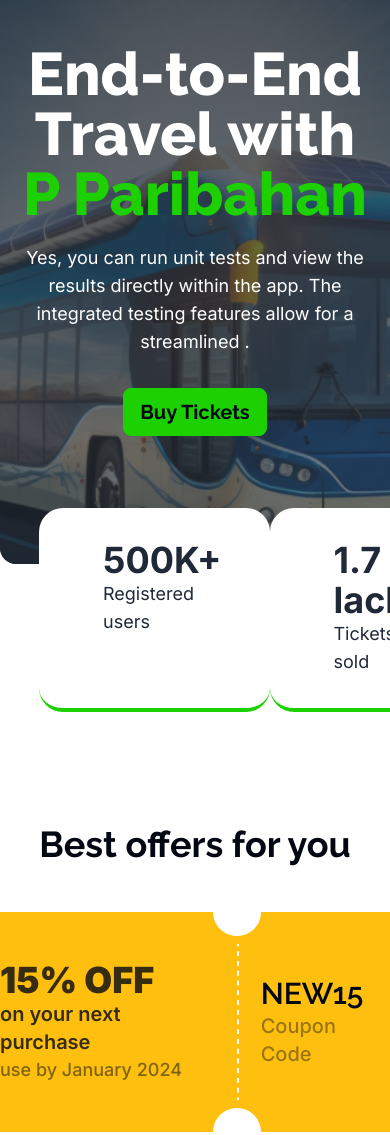
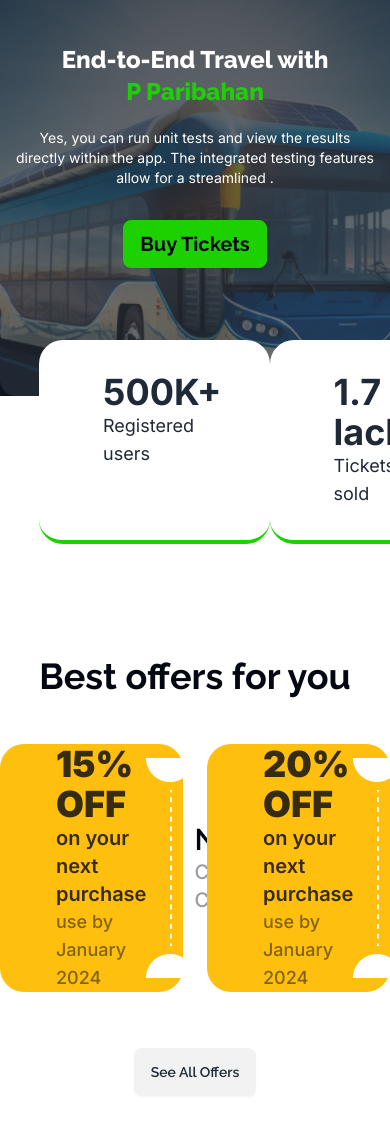
Before and after one commit to Shahriar-Hossain-Alvi/project-05-smart-ticketing, a plain HTML site: page index.html in a window 390 px wide. Shown: the part 100-1235 px from the top of the page. Drawn offline with nearby package versions, Linux system fonts and the light colour scheme.

Commit message:
made nav and banner images responsive

```diff
--- a/index.html
+++ b/index.html
@@ -65,13 +65,13 @@
 
         <!-- banner part start -->
         <div>
-            <div class="hero rounded-2xl text-white" style="background-image: url(images/banner.png);">
+            <div class="hero lg:rounded-2xl text-white" style="background-image: url(images/banner.png);">
                 <div class="hero-overlay bg-opacity-60 rounded-2xl"></div>
                 <div class="hero-content text-center pt-20 pb-32">
                     <div class="max-w-2xl">
-                        <h1 class="mb-5 text-6xl font-extrabold">End-to-End Travel with <span class="text-[#1DD100]">P
+                        <h1 class="mb-5 text-2xl lg:text-6xl font-extrabold">End-to-End Travel with <br><span class="text-[#1DD100]">P
                                 Paribahan</span></h1>
-                        <p class="mb-8 font-inter text-lg">Yes, you can run unit tests and view the results directly
+                        <p class="mb-8 font-inter text-sm lg:text-lg">Yes, you can run unit tests and view the results directly
                             within the app. The integrated testing features allow for a streamlined .</p>
                         <button class="btn bg-[#1DD100] border-[#1DD100] font-bold text-xl text-[#030712]">Buy
                             Tickets</button>
@@ -118,11 +118,13 @@
     <!-- main part start -->
     <main>
         <!-- best offer part start -->
-        <section class="container mx-auto">
+        <section class="container mx-auto mb-28">
             <h2 class="text-4xl font-bold text-[#030712] text-center mb-12">Best offers for you</h2>
             <!-- coupons -->
-            <div class="flex justify-between font-inter bg-[#FFBF0F] items-center">
-                <div>
+            <div class="grid grid-cols-2 gap-6 mb-14">
+                <!-- 1st coupon -->
+                <div class="flex justify-between font-inter bg-[#FFBF0F] items-center px-14 rounded-3xl">
+                    <div class="">
                         <h2 class="font-black text-4xl text-[#030712CC]">15% OFF</h2>
                         <h3 class="font-semibold text-xl text-[#030712CC]">on your next purchase</h3>
                         <p class="font-medium text-lg text-[#03071280]">use by January 2024</p>
@@ -132,6 +134,23 @@
                         <h1 class="text-3xl font-semibold text-[#030712] font-raleway">NEW15</h1>
                         <h4 class="text-xl font-medium text-[#03071266]">Coupon Code</h4>
                     </div>
+                </div>
+                <!-- 2nd coupon -->
+                <div class="flex justify-between font-inter bg-[#FFBF0F] items-center px-14 rounded-3xl">
+                    <div class="">
+                        <h2 class="font-black text-4xl text-[#030712CC]">20% OFF</h2>
+                        <h3 class="font-semibold text-xl text-[#030712CC]">on your next purchase</h3>
+                        <p class="font-medium text-lg text-[#03071280]">use by January 2024</p>
+                    </div>
+                    <img src="images/cupon-devider.png" alt="cupon-devider">
+                    <div>
+                        <h1 class="text-3xl font-semibold text-[#030712] font-raleway">Couple 20</h1>
+                        <h4 class="text-xl font-medium text-[#03071266]">Coupon Code</h4>
+                    </div>
+                </div>
+            </div>
+            <div class="flex justify-center">
+                <button class="btn mx-auto">See All Offers</button>
             </div>
             <!-- coupons -->
         </section>
```
Lines whose indentation alone changed are shown as unchanged.
